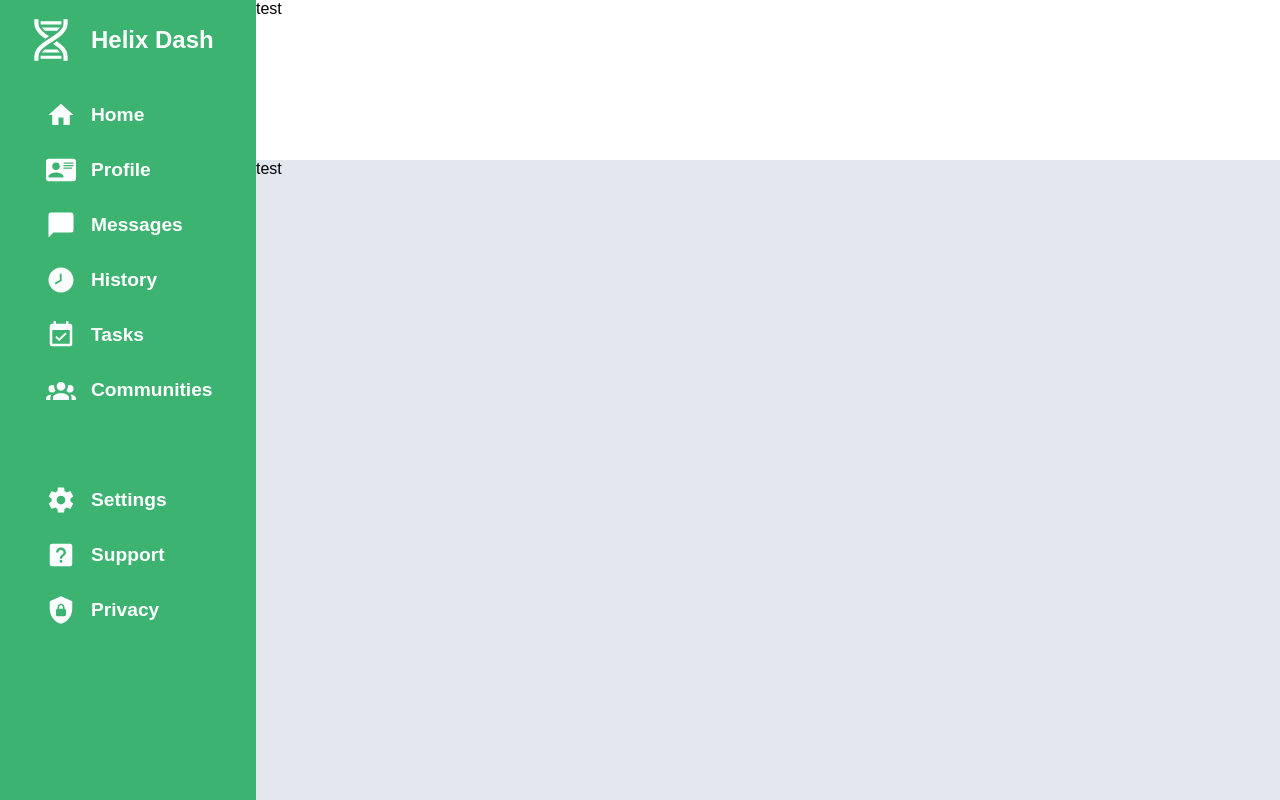
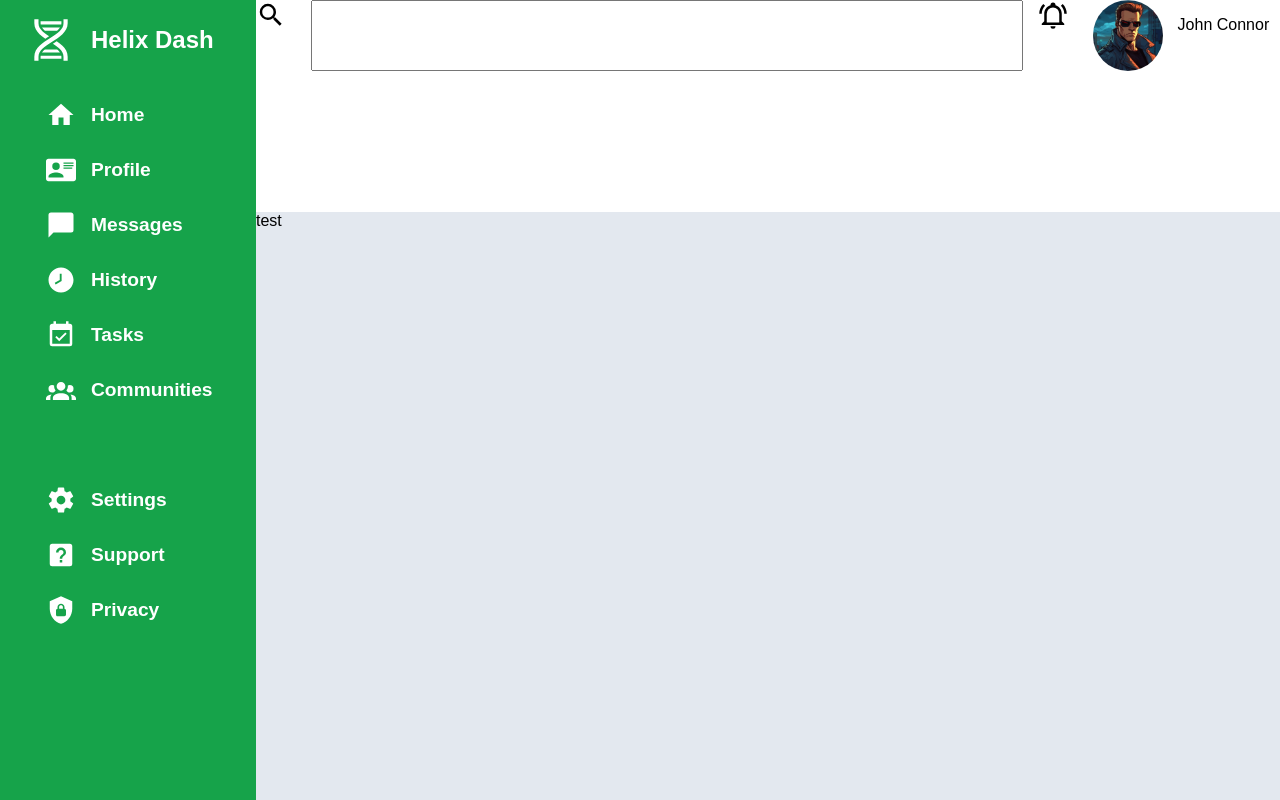
Before and after one commit to chimpankie/admin-dash, a plain HTML site: page index.html in a window 1280 px wide. Shown: the top 800 px of the page. Drawn offline with Linux system fonts and the light colour scheme.

Commit message:
begin building topHeader elements

```diff
--- a/index.html
+++ b/index.html
@@ -32,7 +32,18 @@
             <img src="icons/shield-lock.svg" alt="privacy icon" class="icon">
             <a href="privacy.html">Privacy</a>
         </div>
-        <div id="header">test</div>
+        <div id="header">
+            <div id="topHeader">
+                <img src="icons/magnify.svg" alt="search icon" id="searchIcon" class="headerIcon">
+                <input type="text">
+                <img src="icons/bell-ring-outline.svg" alt="notifications icon" id="notifications" class="headerIcon">
+                <img src="profilePicture.png" alt="a photo of John Connor's best friend" id="profilePicture">
+                <p>John Connor</p>
+
+            </div>
+            <div id="greetingButtons"></div>
+
+        </div>
         <div id="main">test</div>
     </div>
 </body>
--- a/style.css
+++ b/style.css
@@ -8,7 +8,7 @@ body {
 
 #sidebar {
     padding-left: 10px;
-    background-color:mediumseagreen;
+    background-color:#16a34a;
     grid-area: sidebar;
     display: grid;
     grid-template-columns: 1fr 2.5fr;
@@ -18,10 +18,25 @@ body {
 
 }
 
+#header {
+    display: grid;
+    grid-template-rows: 1fr 2fr;
+}
+
+#topHeader {
+    display: grid;
+    grid-template-columns: 40px auto 40px 70px 10%;
+    gap: 15px;
+}
+
 #logo {
     width: 50px;
     filter: invert(93%) sepia(97%) saturate(0%) hue-rotate(76deg) brightness(105%) contrast(103%);
     justify-self: right;
+}
+
+#profilePicture {
+    width: 70px;
 }
 
 .icon {
@@ -30,8 +45,14 @@ body {
     justify-self: right;
 }
 
+.headerIcon {
+    width: 30px;
 
+}
 
+#profilePicture {
+    border-radius: 50%;
+}
 #main {
     background-color: rgb(227, 232, 239);
     grid-area: main;
```
Also changed, not shown: Screenshot 2024-02-19 at 19.35.11.png (added), icons/bell-ring-outline.svg (added), icons/magnify.svg (added), profilePicture.png (added).
